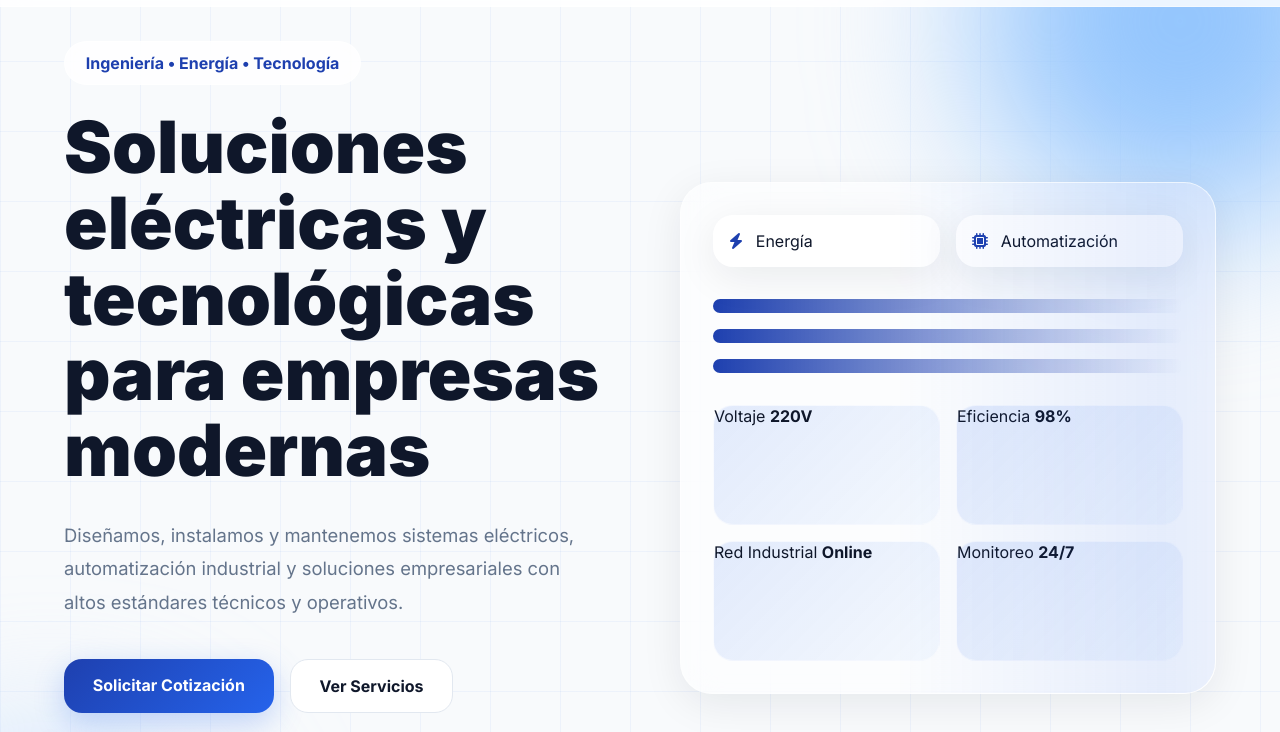
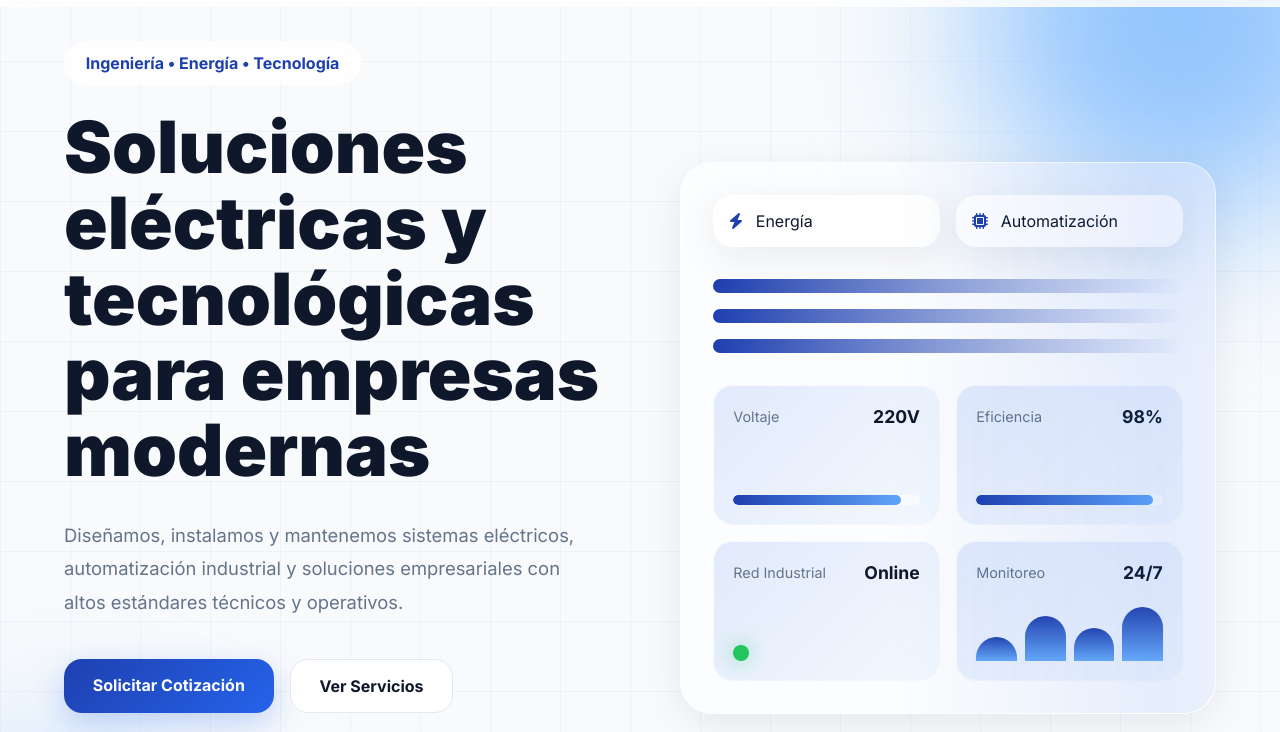
Before and after one commit to marketechelectrical-lang/marketechelectrical, a plain HTML site: page index.html in a window 1280 px wide. Shown: the part 79-811 px from the top of the page. Drawn offline with Linux system fonts and the light colour scheme.

Commit message:
Update style.css

```diff
--- a/style.css
+++ b/style.css
@@ -889,3 +889,131 @@ section{
   }
 
 }
+
+/* ========================= */
+/* HERO VISUAL SYSTEM */
+/* ========================= */
+
+.grid-box{
+  padding:1.2rem;
+
+  display:flex;
+  flex-direction:column;
+  justify-content:space-between;
+
+  min-height:140px;
+}
+
+.grid-top{
+  display:flex;
+  justify-content:space-between;
+  align-items:center;
+}
+
+.grid-top span{
+  color:var(--text-light);
+  font-size:.9rem;
+}
+
+.grid-top strong{
+  color:var(--text);
+  font-size:1.1rem;
+}
+
+.progress{
+  width:100%;
+  height:10px;
+
+  border-radius:999px;
+
+  background:
+    rgba(255,255,255,.6);
+
+  overflow:hidden;
+}
+
+.progress-bar{
+  height:100%;
+
+  border-radius:999px;
+
+  background:
+    linear-gradient(
+      90deg,
+      var(--primary),
+      var(--accent)
+    );
+}
+
+.w-90{
+  width:90%;
+}
+
+.w-95{
+  width:95%;
+}
+
+.status{
+  width:16px;
+  height:16px;
+
+  border-radius:50%;
+}
+
+.status.success{
+  background:#22c55e;
+
+  box-shadow:
+    0 0 20px rgba(34,197,94,.5);
+}
+
+.chart-bars{
+  display:flex;
+  align-items:flex-end;
+  gap:.5rem;
+
+  height:60px;
+}
+
+.chart-bars div{
+  flex:1;
+
+  border-radius:999px 999px 0 0;
+
+  background:
+    linear-gradient(
+      180deg,
+      var(--primary),
+      var(--accent)
+    );
+
+  animation:pulse 2s infinite ease-in-out;
+}
+
+.chart-bars div:nth-child(1){
+  height:40%;
+}
+
+.chart-bars div:nth-child(2){
+  height:75%;
+}
+
+.chart-bars div:nth-child(3){
+  height:55%;
+}
+
+.chart-bars div:nth-child(4){
+  height:90%;
+}
+
+@keyframes pulse{
+
+  0%,100%{
+    opacity:.6;
+  }
+
+  50%{
+    opacity:1;
+  }
+
+}
```
